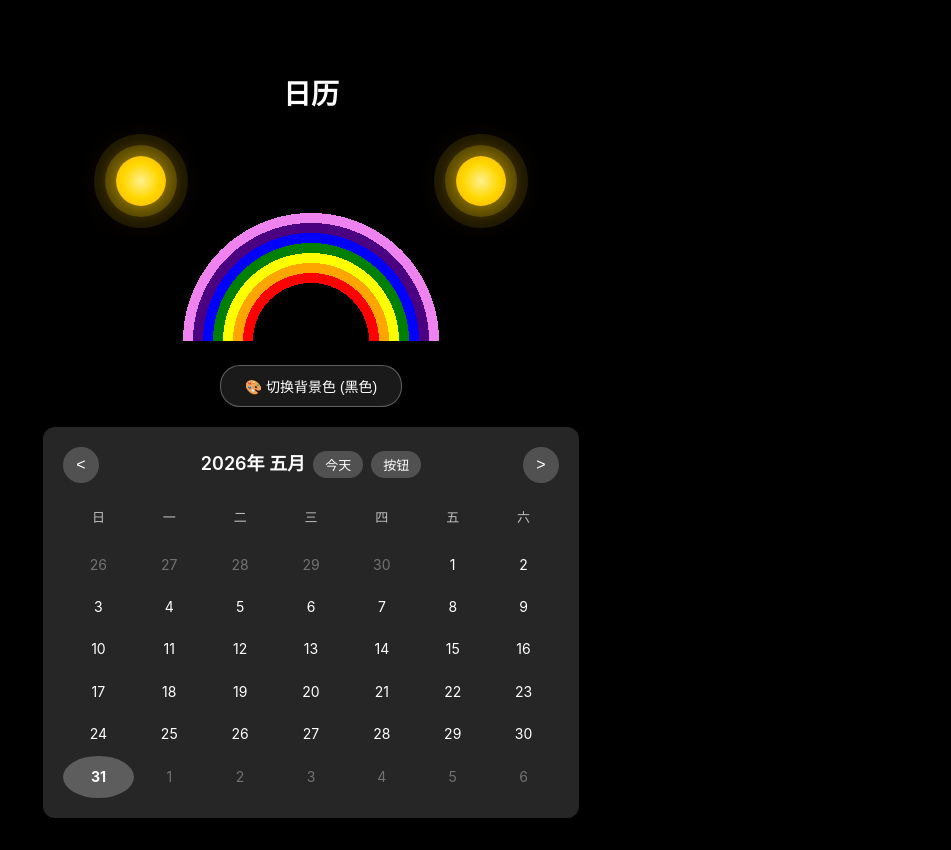
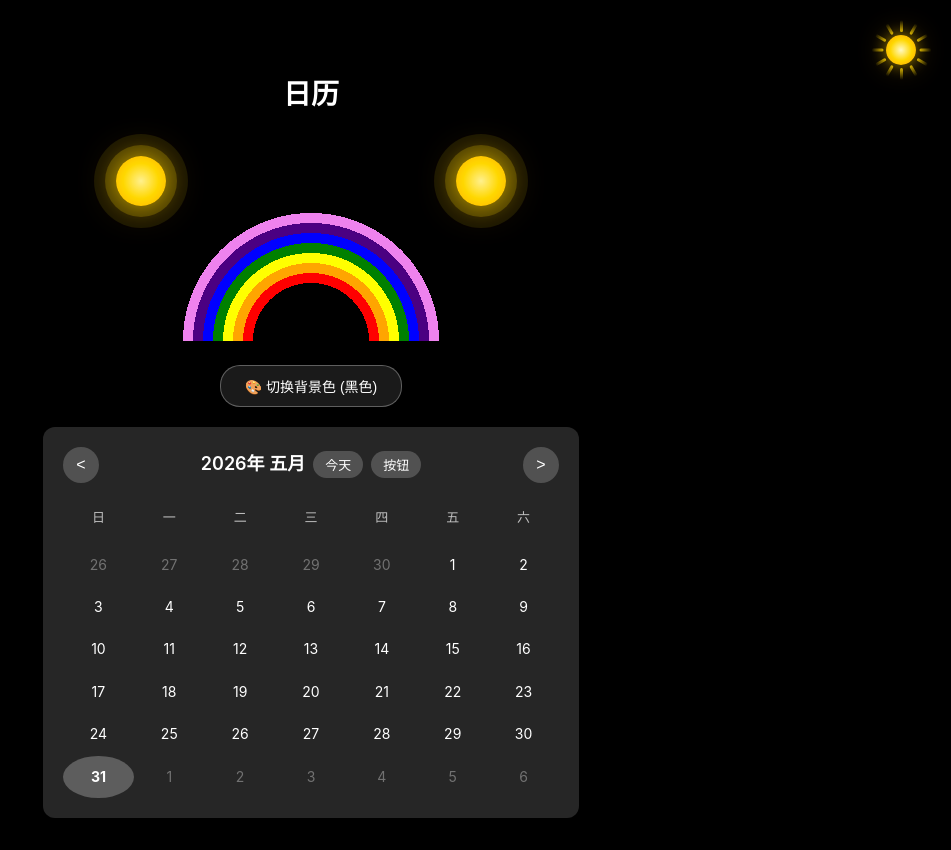
Before and after one commit to W1nJay/rpa-vue, a Vue app: page / in a window 1280 px wide. Shown: the whole page, without its empty margins (329-1280 px from the left). Built offline with nearby package versions, Linux system fonts and the light colour scheme.

Commit message:
feat: 在右上角加一个太阳 - update src/App.vue

```diff
--- a/src/App.vue
+++ b/src/App.vue
@@ -23,6 +23,10 @@ const switchColor = () => {
 
 <template>
   <div class="app-container">
+    <div class="sun-corner">
+      <div class="sun-core"></div>
+      <div class="sun-ray" v-for="i in 12" :key="i" :style="{ transform: `rotate(${i * 30}deg)` }"></div>
+    </div>
     <h1 class="app-title">日历</h1>
     <div class="rainbow-container">
       <div class="sun sun-left"></div>
@@ -42,6 +46,7 @@ const switchColor = () => {
   flex-direction: column;
   align-items: center;
   padding-top: 40px;
+  position: relative;
 }
 
 .app-title {
@@ -122,6 +127,41 @@ const switchColor = () => {
   top: 15px;
 }
 
+.sun-corner {
+  position: fixed;
+  top: 20px;
+  right: 20px;
+  width: 60px;
+  height: 60px;
+  z-index: 1000;
+}
+
+.sun-core {
+  position: absolute;
+  top: 50%;
+  left: 50%;
+  transform: translate(-50%, -50%);
+  width: 30px;
+  height: 30px;
+  border-radius: 50%;
+  background: radial-gradient(circle, #FFF9C4, #FFD700, #FFA000);
+  box-shadow: 0 0 15px rgba(255, 215, 0, 0.6), 0 0 30px rgba(255, 165, 0, 0.3);
+  z-index: 2;
+}
+
+.sun-ray {
+  position: absolute;
+  top: 0;
+  left: 50%;
+  transform-origin: 50% 30px;
+  width: 3px;
+  height: 12px;
+  margin-left: -1.5px;
+  background: linear-gradient(to top, rgba(255, 215, 0, 0.8), rgba(255, 215, 0, 0));
+  border-radius: 2px;
+  z-index: 1;
+}
+
 .switch-color-btn {
   padding: 10px 24px;
   margin-bottom: 20px;
@@ -140,8 +180,4 @@ const switchColor = () => {
   border-color: rgba(255, 255, 255, 0.5);
   transform: scale(1.05);
 }
-
-.switch-color-btn:active {
-  transform: scale(0.95);
-}
 </style>
```
